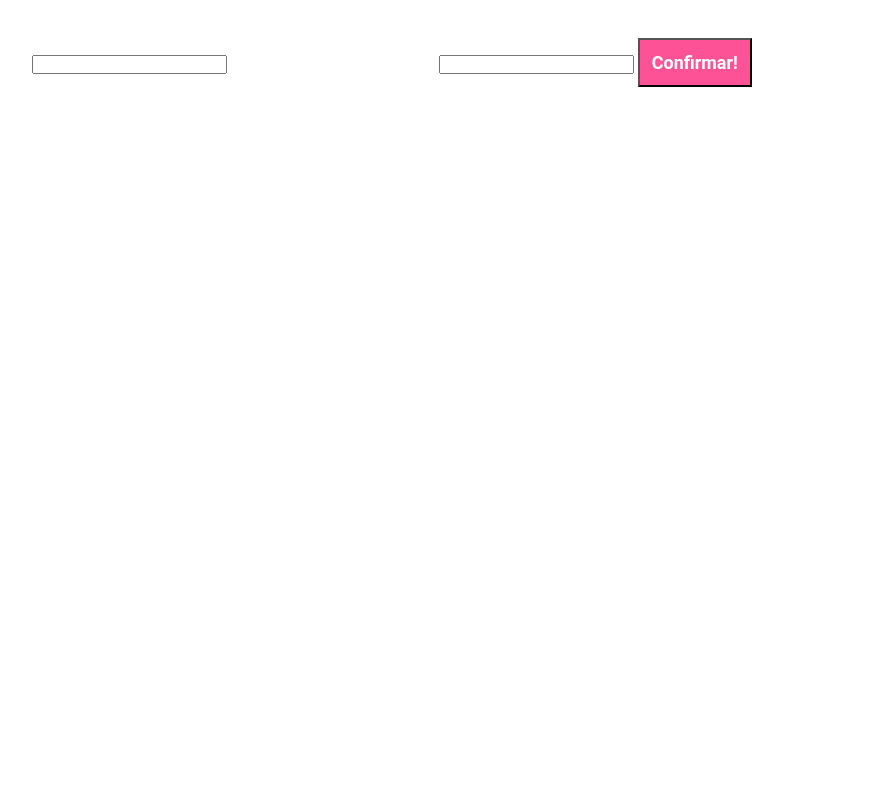
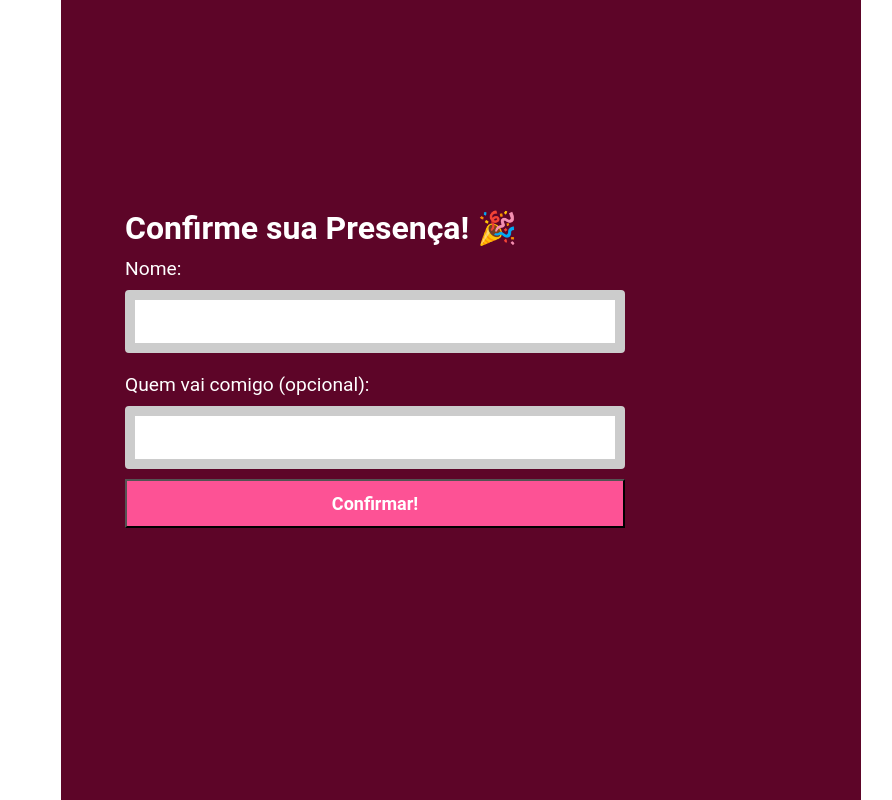
Before and after one commit to lucianafrazao/mybday, a website built with Parcel: page src/rsvp-form.html in a window 1280 px wide. Shown: the whole page, without its empty margins (179-1071 px from the left). Built offline with nearby package versions, Linux system fonts and the light colour scheme.

Commit message:
rsvp styling

```diff
--- a/src/rsvp-form.html
+++ b/src/rsvp-form.html
@@ -7,9 +7,10 @@
     <link rel="stylesheet" href="styles/main.scss">
 </head>
 <body>
+    <div class="rsvp">
         <div class="container">
-        <h1>Confirme sua Presença</h1>
-        <form id="rsvpForm">
+            <h1>Confirme sua Presença! 🎉</h1>
+            <form id="rsvpForm" class="rsvp-form">
                 <label for="name">Nome:</label>
                 <input type="text" id="name" name="name" required>
 
@@ -18,6 +19,7 @@
 
                 <button type="submit" class="button button--primary">Confirmar!</button>
             </form>
+        </div>
     </div>
 
     <script>
--- /dev/null
+++ b/src/styles/_confirmation.scss
@@ -0,0 +1,16 @@
+@use 'variables';
+
+.confirmation {
+    max-width: 1024px;
+    width: 100%;
+    margin: 0 auto;
+    height: 100vh;
+    background-color: variables.$pink3;
+    padding: 64px;
+    display: flex;
+    flex-direction: column;
+    justify-content: center; /* Center content vertically */
+    align-items: center; /* Center content horizontally */
+    text-align: center; /* Center the text inside the elements */
+    gap: 20px;
+}
--- /dev/null
+++ b/src/styles/_rsvp.scss
@@ -0,0 +1,40 @@
+@use 'variables';
+
+.rsvp {
+    max-width: 1024px;
+    width: 100vh;
+    margin: 0 auto;
+    height: 100vh;
+    background-color: variables.$pink3;
+    padding: 64px;
+    padding-top: 0;
+    display: flex;
+    justify-content: center;
+    align-items: center;
+}
+
+.rsvp-form {
+    display: flex;
+    flex-direction: column; /* Arrange items in a vertical stack */
+    gap: 10px; /* Adds space between form fields */
+    width: 100%;
+    max-width: 500px; /* Limit form width */
+
+    & label {
+        font-size: 1.2rem; /* Bigger font size for labels */
+        margin-top: 10px;
+
+    }
+
+    & input {
+        font-size: 1.2rem; /* Bigger font size for input fields */
+        padding: 10px;
+        border: 10px solid #ccc;
+        border-radius: 4px;
+    }
+
+    & button:hover {
+        background-color: variables.$pink2;
+        cursor: pointer;
+    }
+}
--- a/src/styles/components/_buttons.scss
+++ b/src/styles/components/_buttons.scss
@@ -13,6 +13,11 @@
         background-color: variables.$pink1;
     }
 
+    & :hover {
+        background-color: variables.$pink2;
+        cursor: pointer;
+    }
+
     @media (max-width: 640px) {
         display: block;
         width: 100%;
--- a/src/styles/main.scss
+++ b/src/styles/main.scss
@@ -3,6 +3,8 @@
 @use 'components/buttons';
 @use 'event';
 @use 'variables';
+@use 'rsvp';
+@use 'confirmation';
 
 * {
     margin: 0;
```
Also changed, not shown: src/confirmation.html (+2 -2 lines). Lines whose indentation alone changed are shown as unchanged.
